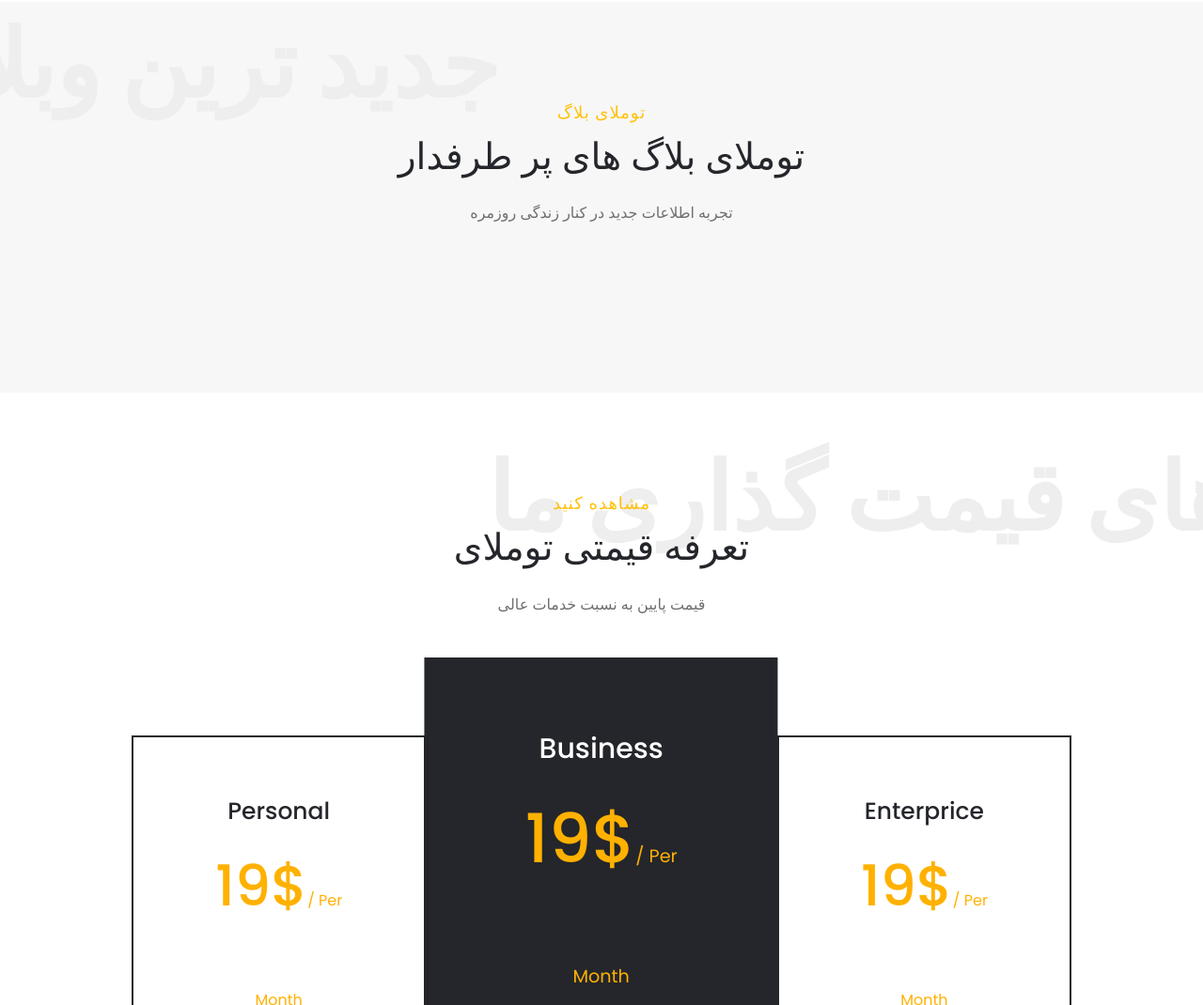
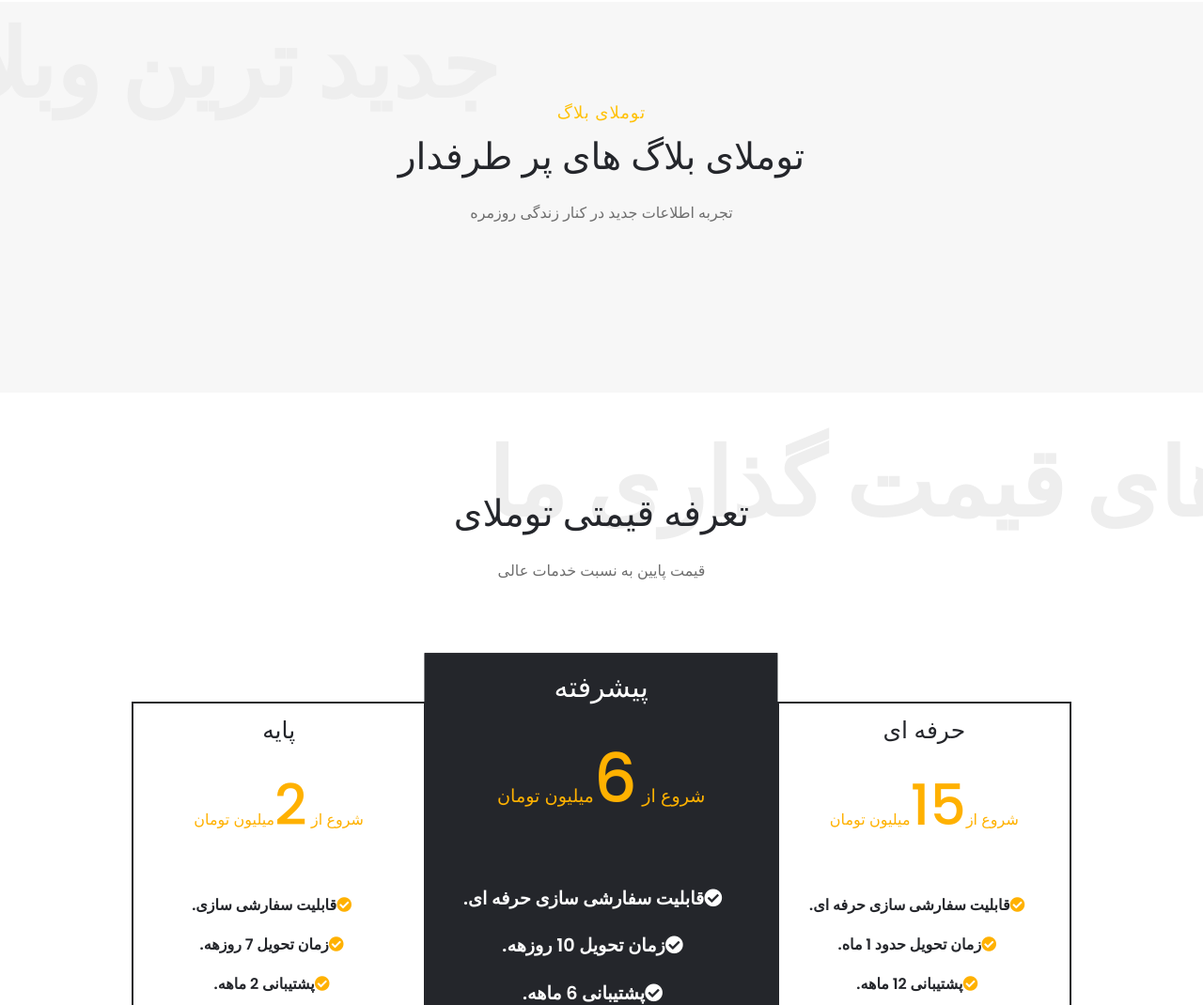
Before and after one commit to mmahdavis/TumlaiSite_N1, a Django app: page / in a window 1280 px wide. Shown: the part 5430-6500 px from the top of the page at 94% size. Run offline with Django 3.2, Linux system fonts and the light colour scheme; data that the repository does not hold is empty; some libraries are stand-ins or nearby versions; some web fonts are replaced.

Commit message:
set plans on index

```diff
--- a/assets/css/style.css
+++ b/assets/css/style.css
@@ -37,9 +37,34 @@ Design and Developed by: iqonicthemes.in
 :: Portfolio
 
 
+
+
+
 ======================================
 [ End table content ]
 ======================================*/
+
+/*---------------------------------------------------------------------
+                           set font site
+-----------------------------------------------------------------------*/
+@font-face {
+  @font-face {
+    font-family: 'Bnazanin1';
+    src: url('../fonts/bnazanin.eot'); /* IE9 Compat Modes */
+    src: url('../fonts/bnazanin.eot?#iefix') format('embedded-opentype'), /* IE6-IE8 */
+         url('../fonts/bnazanin.woff2') format('woff2'), /* Super Modern Browsers */
+         url('../fonts/bnazanin.woff') format('woff'), /* Pretty Modern Browsers */
+         url('../fonts/bnazanin.ttf')  format('truetype'), /* Safari, Android, iOS */
+         url('../fonts/bnazanin.svg#svgFontName') format('svg'); /* Legacy iOS */
+  }
+}
+
+
+
+/*---------------------------------------------------------------------
+                           end font section
+-----------------------------------------------------------------------*/
+
 
 /*---------------------------------------------------------------------
                            Header
@@ -1053,22 +1078,22 @@ footer ul.category li:before{top: 13px;}
 .priceing-title { border-bottom: 1px solid #6f6f6f;max-height: 315px;min-height: 315px; }
 ul.pricing-list { margin: 30px 0; list-style: none; padding-left: 0; }
 ul.pricing-list li { color: #24262b; position: relative; padding-left: 0px; font-weight: 600; }
-ul.pricing-list li::before { font: normal normal normal 20px/1 FontAwesome; font-family: "Font Awesome 5 Free"; content: "\f058"; font-size: 16px; font-weight: 900; color: #24262b; margin-right: 15px; }
-ul.pricing-list li.disable::before { color: #ffb100; }
+ul.pricing-list li::after { font: normal normal normal 20px/1 FontAwesome; font-family: "Font Awesome 5 Free"; content: "\f058"; font-size: 16px; font-weight: 900; color: #24262b; margin-right: 15px; }
+ul.pricing-list li.disable::after { color: #ffb100; }
 .iq-pricing:hover { border-color: #ffb100; transition: all 0.5s ease-in-out; transition: all 0.5s ease-in-out; -moz-transition: all 0.5s ease-in-out; -ms-transition: all 0.5s ease-in-out; -o-transition: all 0.5s ease-in-out; -webkit-transition: all 0.5s ease-in-out; }
 .iq-pricing:hover .button { background: #ffb100; transition: all 0.5s ease-in-out; transition: all 0.5s ease-in-out; -moz-transition: all 0.5s ease-in-out; -ms-transition: all 0.5s ease-in-out; -o-transition: all 0.5s ease-in-out; -webkit-transition: all 0.5s ease-in-out; }
 
 /* Style 2*/
-.iq-pricing-table { border: 2px solid #24262b; padding: 60px; }
+.iq-pricing-table { border: 2px solid #24262b; padding: 10px; }
 .iq-pricing-table  .priceing-heading  h2 { color: #ffb100; font-size: 60px; }
 .iq-pricing-table  .priceing-heading  h2 span { font-size: 16px; font-weight: 400; }
-.iq-pricing-table ul.pricing-list li.disable::before { content: "\f057"; color: #24262b; }
+.iq-pricing-table ul.pricing-list li.disable::after { content: "\f057"; color: #24262b; }
 .iq-pricing-table ul.pricing-list li { margin-bottom: 10px; }
 .iq-pricing-table ul.pricing-list li:last-child { margin-bottom: 0; }
-.iq-pricing-table ul.pricing-list li::before { color: #ffb100; }
+.iq-pricing-table ul.pricing-list li::after { color: #ffb100; }
 .active .iq-pricing-table   h4 { color: #ffffff; }
 .active .iq-pricing-table { background: #24262b; color: #ffffff; transition: all 1s ease-in-out; transition: all 1s ease-in-out; -moz-transition: all 1s ease-in-out; -ms-transition: all 1s ease-in-out; -o-transition: all 1s ease-in-out; -webkit-transition: all 1s ease-in-out; transform: scale(1.2); }
-.active .iq-pricing-table ul.pricing-list li, .active .iq-pricing-table ul.pricing-list li::before { color: #ffffff; }
+.active .iq-pricing-table ul.pricing-list li, .active .iq-pricing-table ul.pricing-list li::after { color: #ffffff; }
 .active .iq-pricing-table .button { background: #ffb100; transition: all 0.5s ease-in-out; transition: all 0.5s ease-in-out; -moz-transition: all 0.5s ease-in-out; -ms-transition: all 0.5s ease-in-out; -o-transition: all 0.5s ease-in-out; -webkit-transition: all 0.5s ease-in-out; }
 
 
--- a/templates/index.html
+++ b/templates/index.html
@@ -451,12 +451,11 @@
       <!-- Main-Pricing-Content Start -->
       <div class="main-content">
          <!-- Pricing Plan Start  -->
-         <section class="overview-block-ptb">
+         <section class="overview-block-ptb text-right">
             <div class="container-fluid">
                <div class="row">
                   <div class="col-lg-12">
                      <div class="title-box  text-center">
-                        <span class="text-warning">مشاهده کنید</span>
                         <h2 class="title">تعرفه قیمتی توملای</h2>
                         <p class="mb-0">قیمت پایین به نسبت خدمات عالی</p>
                      </div>
@@ -466,69 +465,63 @@
                   <div class="col-lg-4 col-md-6 mb-5 mb-lg-0 mb-md-0">
                      <div class="iq-pricing-table text-center ">
                         <div class="priceing-heading ">
-                           <h4 class="title mb-3">Personal</h4>
-                           <h2>19$<span>/ Per Month</span></h2>
+                           <h4 class="title mb-3">پایه</h4>
+                           <h2 style='direction: rtl;'><span>شروع از </span>2<span>میلیون تومان</span></h2>
                         </div>
-                        <ul class="pricing-list">
-                           <li>Ut eu lectus consequat.</li>
-                           <li>Aenean a neque.</li>
-                           <li class="pricing-features-item disable">
-                              Aenean lacinia porttitor.
+                        <ul class="pricing-list" style='direction: rtl !impot;'>
+                           <li> .قابلیت سفارشی سازی</li>
+                           <li> .زمان تحویل 7 روزهه</li>
+                           <li> .پشتیبانی 2 ماهه</li>
+                           <li>
+                               .پرداخت در 1 قسط
                            </li>
                            <li class="pricing-features-item disable">
-                              Unknown printer took
-                           </li>
-                           <li class="pricing-features-item disable">
-                              Embarrassing hidden
+                               .بدون مشاوره کسب و کار آنلاین
                            </li>
                         </ul>
-                        <a class="button" href="#" role="button">انتخاب مدل</a>
                      </div>
                   </div>
                   <div class="col-lg-4 col-md-6 mb-5 mb-lg-0 mb-md-0">
                      <div class="active">
                         <div class="iq-pricing-table text-center ">
                            <div class="priceing-heading ">
-                              <h4 class="title mb-3">Business</h4>
-                              <h2>19$<span>/ Per Month</span></h2>
+                              <h4 class="title mb-3">پیشرفته</h4>
+                              <h2 style='direction:rtl !important;'><span>شروع از </span>6<span>میلیون تومان</span></h2>
                            </div>
                            <ul class="pricing-list">
-                              <li>Ut eu lectus consequat.</li>
-                              <li>Aenean a neque.</li>
-                              <li class="pricing-features-item disable">
-                                 Aenean lacinia porttitor.
+                              <li> .قابلیت سفارشی سازی حرفه ای</li>
+                              <li> .زمان تحویل 10 روزهه</li>
+                              <li> .پشتیبانی 6 ماهه</li>
+                              <li> .طراحی اختصاصی گرافیک(لوگو،قالب و ...)</li>
+                              <li>
+                                  .پرداخت در 2 قسط
                               </li>
-                              <li class="pricing-features-item disable">
-                                 Unknown printer took
-                              </li>
-                              <li class="pricing-features-item disable">
-                                 Embarrassing hidden
+                              <li>
+                                  . مشاوره کسب و کار آنلاین
                               </li>
                            </ul>
-                           <a class="button" href="#" role="button">انتخاب مدل</a>
                         </div>
                      </div>
                   </div>
                   <div class="col-lg-4 col-md-6 mb-lg-0 mb-md-0 iq-rmt-80">
                      <div class="iq-pricing-table text-center">
                         <div class="priceing-heading ">
-                           <h4 class="title mb-3">Enterprice</h4>
-                           <h2>19$<span>/ Per Month</span></h2>
+                           <h4 class="title mb-3">حرفه ای</h4>
+                           <h2><span>شروع از</span>15<span>میلیون تومان</span></h2>
                         </div>
                         <ul class="pricing-list">
-                           <li>Ut eu lectus consequat.</li>
-                           <li>Aenean a neque.</li>
-                           <li class="pricing-features-item disable">
-                              Aenean lacinia porttitor.
+                           <li> .قابلیت سفارشی سازی حرفه ای</li>
+                           <li> .زمان تحویل حدود 1 ماه</li>
+                           <li> .پشتیبانی 12 ماهه</li>
+                           <li> .طراحی اختصاصی گرافیک(لوگو،قالب و ...)</li>
+                           <li> .(Android/IOS)پیاده سازی اپلیکیشن</li>
+                           <li>
+                               .پرداخت در 3 قسط
                            </li>
-                           <li class="pricing-features-item disable">
-                              Unknown printer took
-                           </li>
-                           <li class="pricing-features-item disable">
-                              Embarrassing hidden
+                           <li>
+                               . مشاوره کسب و کار آنلاین
                            </li>
                         </ul>
-                        <a class="button" href="#" role="button">انتخاب مدل</a>
                      </div>
                   </div>
                </div>
```
Also changed, not shown: 1 other file.
